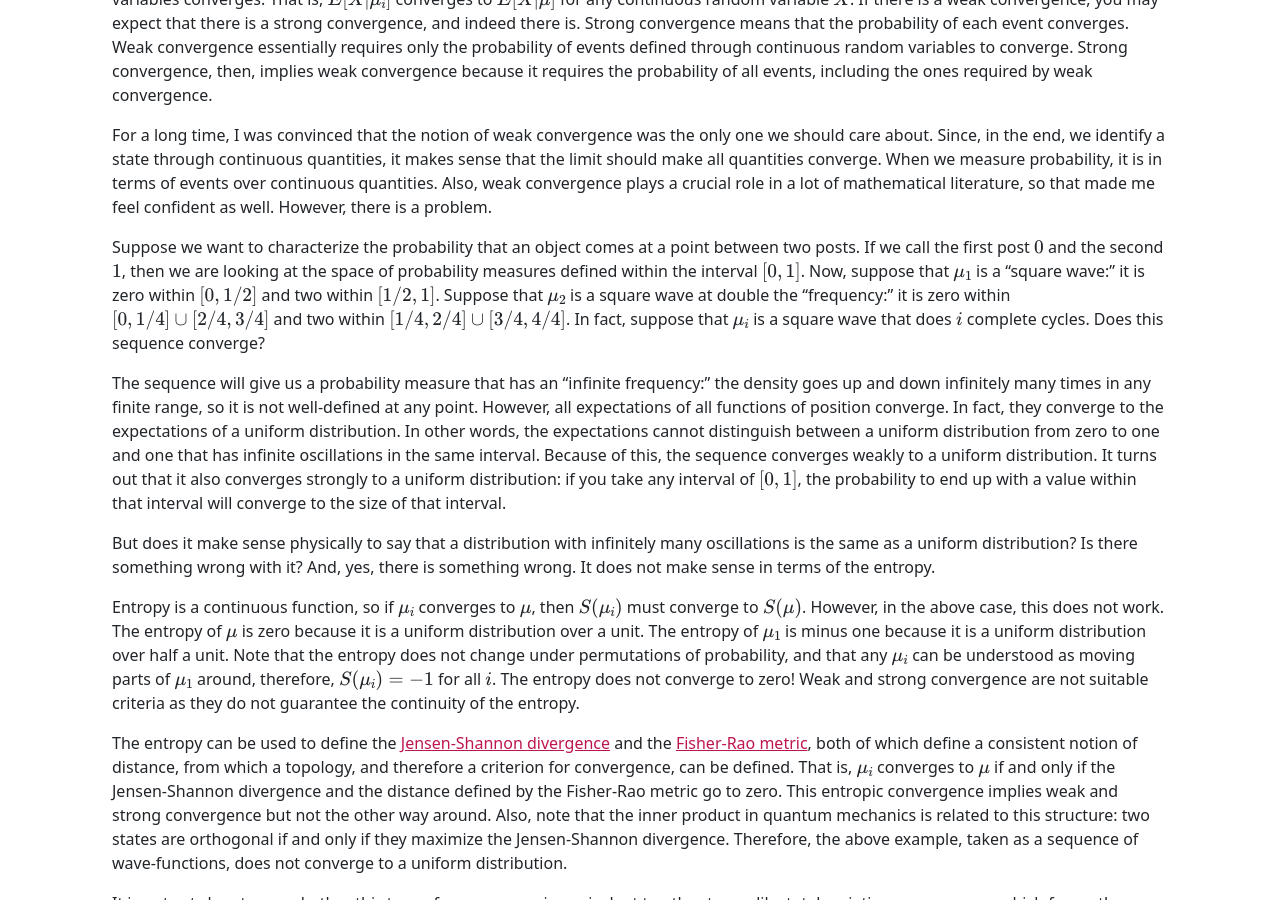
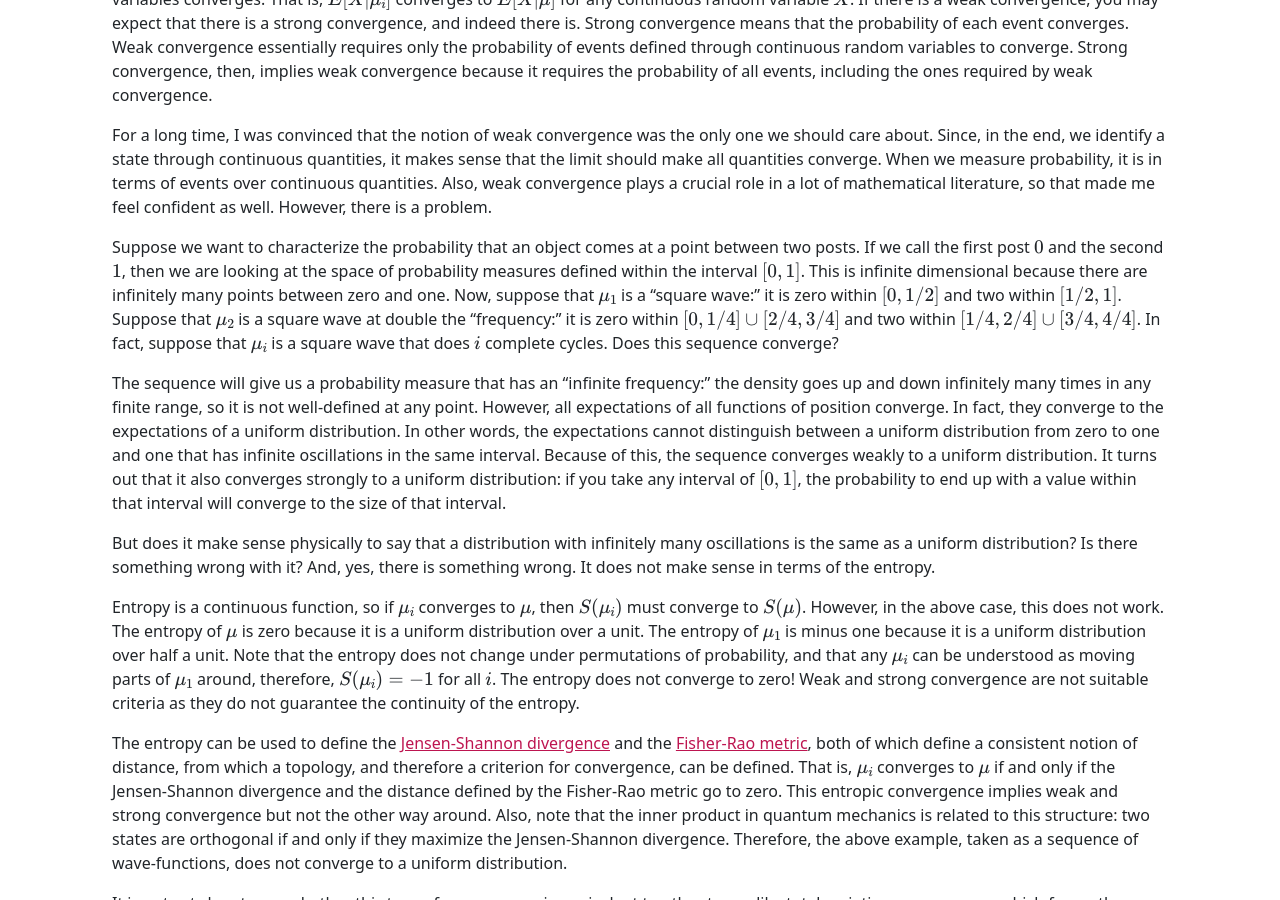
Before and after one commit to assumptionsofphysics/assumptionsofphysics.github.io, a Jekyll site: the page built from _essays/2025-05-15-convergence.md, in a window 1280 px wide and 900 px high, scrolled down 524 px. Built offline with Jekyll 4.4.1, drawn with Linux system fonts in a browser that asks for light colours; nearby versions of some CDN libraries; some web fonts are replaced.

Commit message:
Clarifying infinite dimensionality of the space.

```diff
--- a/_essays/2025-05-15-convergence.md
+++ b/_essays/2025-05-15-convergence.md
@@ -14,7 +14,7 @@ Let's start with weak convergence. Weak convergence says that $$\mu_i$$ converge
 
 For a long time, I was convinced that the notion of weak convergence was the only one we should care about. Since, in the end, we identify a state through continuous quantities, it makes sense that the limit should make all quantities converge. When we measure probability, it is in terms of events over continuous quantities. Also, weak convergence plays a crucial role in a lot of mathematical literature, so that made me feel confident as well. However, there is a problem.
 
-Suppose we want to characterize the probability that an object comes at a point between two posts. If we call the first post $$0$$ and the second $$1$$, then we are looking at the space of probability measures defined within the interval $$[0,1]$$. Now, suppose that $$\mu_1$$ is a "square wave:" it is zero within $$[0,1/2]$$ and two within $$[1/2,1]$$. Suppose that $$\mu_2$$ is a square wave at double the "frequency:" it is zero within $$[0,1/4]\cup[2/4,3/4]$$ and two within $$[1/4,2/4]\cup[3/4,4/4]$$. In fact, suppose that $$\mu_i$$ is a square wave that does $$i$$ complete cycles. Does this sequence converge?
+Suppose we want to characterize the probability that an object comes at a point between two posts. If we call the first post $$0$$ and the second $$1$$, then we are looking at the space of probability measures defined within the interval $$[0,1]$$. This is infinite dimensional because there are infinitely many points between zero and one. Now, suppose that $$\mu_1$$ is a "square wave:" it is zero within $$[0,1/2]$$ and two within $$[1/2,1]$$. Suppose that $$\mu_2$$ is a square wave at double the "frequency:" it is zero within $$[0,1/4]\cup[2/4,3/4]$$ and two within $$[1/4,2/4]\cup[3/4,4/4]$$. In fact, suppose that $$\mu_i$$ is a square wave that does $$i$$ complete cycles. Does this sequence converge?
 
 The sequence will give us a probability measure that has an "infinite frequency:" the density goes up and down infinitely many times in any finite range, so it is not well-defined at any point. However, all expectations of all functions of position converge. In fact, they converge to the expectations of a uniform distribution. In other words, the expectations cannot distinguish between a uniform distribution from zero to one and one that has infinite oscillations in the same interval. Because of this, the sequence converges weakly to a uniform distribution. It turns out that it also converges strongly to a uniform distribution: if you take any interval of $$[0,1]$$, the probability to end up with a value within that interval will converge to the size of that interval.
 
```
